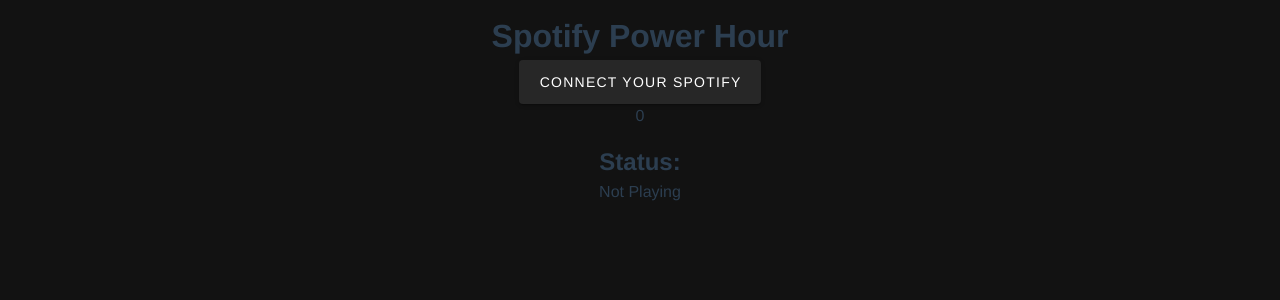
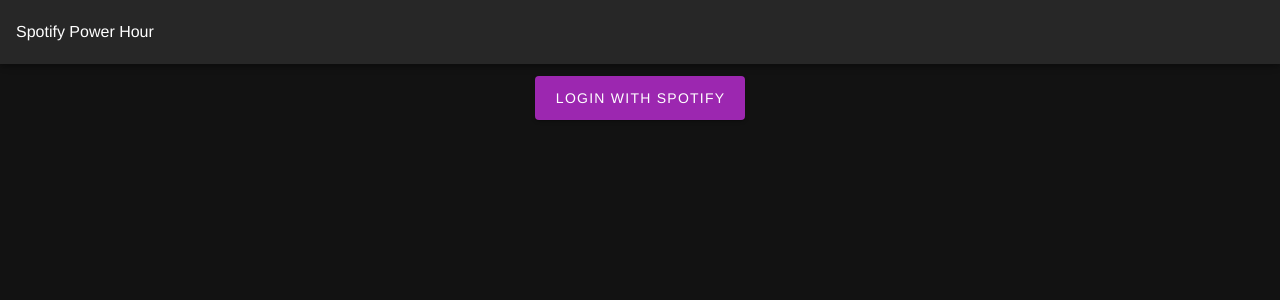
Before and after one commit to tonystonee/Spotty-frontend, a Vue app: page / in a window 1280 px wide. Shown: the top 300 px of the page. Built offline with nearby package versions, Linux system fonts and the light colour scheme; no server answers.

Commit message:
REorganize player and Home page

```diff
--- a/src/App.vue
+++ b/src/App.vue
@@ -1,6 +1,11 @@
 <template>
   <v-app color="white">
     <v-main>
+      <v-app-bar
+        elevation="4"
+      >
+        Spotify Power Hour
+     </v-app-bar>
       <!-- Provides the application the proper gutter -->
       <v-container fluid>
         <!-- If using vue-router -->
--- /dev/null
+++ b/src/components/Player.vue
@@ -0,0 +1,162 @@
+<template>
+<div>
+    <v-btn large v-if="playing" @click="stop">STOP</v-btn>
+    <v-btn large v-if="loggedIn && !playing" @click="start">start</v-btn>
+    <p>{{count}}</p>
+
+    <p v-if="status !== 200">{{ statusText }}</p>
+    <h2>Status:</h2>
+    <v-progress-linear v-if="playing" :value="percentage"></v-progress-linear>
+    <p>{{this.playing ? 'Playing' : 'Not Playing'}}</p>
+
+    <greeting v-if="loggedIn"></greeting>
+    <message :dialog="showMessage" @closeDialog="start"></message>
+</div>
+</template>
+
+<script>
+import axios from "axios";
+import { mapGetters } from "vuex";
+import Greeting from '../components/Greeting.vue';
+import Message from '../components/Message.vue';
+export default {
+  name: "Player",
+  created() {
+    window.onbeforeunload = function (event) {
+      this.handler(event);
+    }
+  },
+  data() {
+    return {
+      count: 0,
+      deviceStatus: false,
+      host: process.env.VUE_APP_ROOT_API,
+      seconds: process.env.VUE_APP_SECONDS,
+      status: 200,
+      statusText: "",
+      showMessage: false,
+      playing: false,
+      percentageTimer: null,
+      timer: null,
+      percentage: 0,
+    };
+  },
+  components: {
+    Greeting,
+    Message,
+  },
+  computed: {
+    ...mapGetters(["access_token", "refresh_token"]),
+    loggedIn() {
+      return !!this.access_token;
+    },
+  },
+  methods: {
+    async $_get_status() {
+      let pkg;
+      try {
+        pkg = await axios.get(`${this.host}/player/?access_token=${this.access_token}`,   {
+            crossDomain: true,
+        });
+      } catch (xhr) {
+        console.log("$_get_status");
+        console.error(xhr);
+
+        return;
+      }
+      return pkg;
+    },
+    $_start: function () {
+      const host = this.host;
+      const access_token = this.access_token;
+      const self = this;
+
+      this.timer = setInterval(next, this.seconds * 1000);
+      this.percentageTimer = setInterval(increasePerentage, 50);
+
+      async function next() {
+        if (self.count >= process.env.VUE_APP_CAP) {
+          self.stop();
+          return;
+        }
+
+        let pkg;
+        try {
+          pkg = await axios.get(`${host}/player/next?access_token=${access_token}`,   {
+              crossDomain: true,
+          });
+        } catch (xhr) {
+          console.log(xhr)
+          this.playing = false;
+          return;
+        }
+        self.status = pkg.status;
+        self.count++;
+        console.log('next: ', pkg);
+      };
+
+      function increasePerentage() {
+        if (self.percentage >= 100) {
+          self.percentage = 0;
+        } else {
+          self.percentage += 1;
+        }
+      }
+    },
+    async $_previous() {
+      let pkg;
+      try {
+        pkg = await axios.get(`${this.host}/player/previous?access_token=${this.access_token}`,   {
+            crossDomain: true,
+        });
+      } catch (xhr) {
+        console.log("$_previous");
+        console.error(xhr);
+
+        this.showMessage = true;
+        return;
+      }
+      this.count++;
+      this.playing = true;
+      return pkg;
+    },
+    async start() {
+      this.showMessage = false;
+
+      const statusPkg = await this.$_get_status();
+      const statusCode = statusPkg.data.status;
+
+      // Device is not playing
+      if (statusCode === 204) {
+        this.showMessage = true;
+      } else {
+        // restart song
+        const previousPkg = await this.$_previous();
+        if ( previousPkg.status === 200 ) {
+          this.$_start();
+        }
+      }
+    },
+    stop() {
+      clearInterval(this.timer);
+      clearInterval(this.percentageTimer);
+      this.count = 0;
+      this.playing = false;
+      this.percentage = 0;
+    },
+  },
+  mounted() {
+    if (this.$route.query.access_token && this.$route.query.refresh_token) {
+      this.$store.dispatch("set_refresh_token", this.$route.query.refresh_token);
+      this.$store.dispatch("set_access_token", this.$route.query.access_token);
+    }
+  },
+  beforeUnmount() {
+    this.stop();
+  },
+}
+</script>
+
+<style>
+
+</style>
--- a/src/views/Home.vue
+++ b/src/views/Home.vue
@@ -1,164 +1,29 @@
 <template>
   <div class="home">
-    <h1>Spotify Power Hour</h1>
+    <v-btn large v-if="!loggedIn" @click="login" color="purple">Login with Spotify</v-btn>
 
-    <div>
-      <v-btn large v-if="playing" @click="stop">STOP</v-btn>
-      <v-btn large v-if="loggedIn && !playing" @click="start">start</v-btn>
-      <v-btn large v-if="!loggedIn" @click="login">Connect your Spotify</v-btn>
-
-      <p>{{count}}</p>
-
-      <p v-if="status !== 200">{{ statusText }}</p>
-    </div>
-    <div>
-      <h2>Status:</h2>
-      <v-progress-linear v-if="playing" :value="percentage"></v-progress-linear>
-      <p>{{this.playing ? 'Playing' : 'Not Playing'}}</p>
-    </div>
-
-    <greeting v-if="loggedIn"></greeting>
-    <message :dialog="showMessage" @closeDialog="start"></message>
-
+    <player v-else></player>
   </div>
 </template>
 
 <script>
 // @ is an alias to /src
-import axios from "axios";
 import { mapGetters } from "vuex";
-import Greeting from '../components/Greeting.vue';
-import Message from '../components/Message.vue';
-
-
+import Player from "@/components/Player.vue";
 export default {
   name: "Home",
-  created() {
-    window.onbeforeunload = function (event) {
-      this.handler(event);
-    }
-  },
-  data() {
-    return {
-      count: 0,
-      deviceStatus: false,
-      host: process.env.VUE_APP_ROOT_API,
-      seconds: process.env.SECONDS,
-      status: 200,
-      statusText: "",
-      showMessage: false,
-      playing: false,
-      percentageTimer: null,
-      timer: null,
-      percentage: 0,
-    };
-  },
-  components: {
-    Greeting,
-    Message,
-  },
   computed: {
     ...mapGetters(["access_token", "refresh_token"]),
     loggedIn() {
       return !!this.access_token;
     },
   },
+  components: {
+    Player,
+  },
   methods: {
-    async $_get_status() {
-      let pkg;
-      try {
-        pkg = await axios.get(`${this.host}/player/?access_token=${this.access_token}`,   {
-            crossDomain: true,
-        });
-      } catch (xhr) {
-        console.log("$_get_status");
-        console.error(xhr);
-
-        return;
-      }
-      return pkg;
-    },
-    $_start: function () {
-      const host = this.host;
-      const access_token = this.access_token;
-      const self = this;
-
-      this.timer = setInterval(next, this.seconds * 1000);
-      this.percentageTimer = setInterval(increasePerentage, 50);
-
-      async function next() {
-        if (self.count === process.env.CAP) {
-          self.stop();
-          return;
-        }
-
-        let pkg;
-        try {
-          pkg = await axios.get(`${host}/player/next?access_token=${access_token}`,   {
-              crossDomain: true,
-          });
-        } catch (xhr) {
-          console.log(xhr)
-          this.playing = false;
-          return;
-        }
-        self.status = pkg.status;
-        self.count++;
-        console.log('next: ', pkg);
-      };
-
-      function increasePerentage() {
-        if (self.percentage >= 100) {
-          self.percentage = 0;
-        } else {
-          self.percentage += 1;
-        }
-      }
-    },
-    async $_previous() {
-      let pkg;
-      try {
-        pkg = await axios.get(`${this.host}/player/previous?access_token=${this.access_token}`,   {
-            crossDomain: true,
-        });
-      } catch (xhr) {
-        console.log("$_previous");
-        console.error(xhr);
-
-        this.showMessage = true;
-        return;
-      }
-      this.count++;
-      this.playing = true;
-      return pkg;
-    },
     login() {
-      window.location.replace(`${this.host}/login`);
-    },
-    async start() {
-      this.showMessage = false;
-
-      const statusPkg = await this.$_get_status();
-      const statusCode = statusPkg.data.status;
-
-      // Device is not playing
-      if (statusCode === 204) {
-        this.showMessage = true;
-      } else {
-        // restart song
-        const previousPkg = await this.$_previous();
-        if ( previousPkg.status === 200 ) {
-          this.$_start();
-        }
-      }
-
-    },
-    stop() {
-      clearInterval(this.timer);
-      clearInterval(this.percentageTimer);
-      this.count = 0;
-      this.playing = false;
-      this.percentage = 0;
+      window.location.replace(`${process.env.VUE_APP_ROOT_API}/login`);
     },
   },
   mounted() {
@@ -167,8 +32,5 @@
       this.$store.dispatch("set_access_token", this.$route.query.access_token);
     }
   },
-  beforeUnmount() {
-    this.stop();
-  },
 };
 </script>
```
Also changed, not shown: 2 other files (tests, documents, lock files or other folders).
